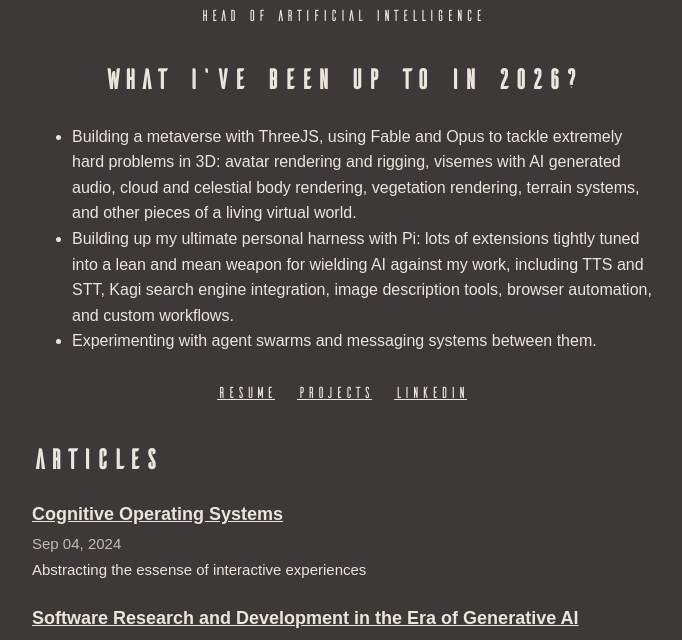
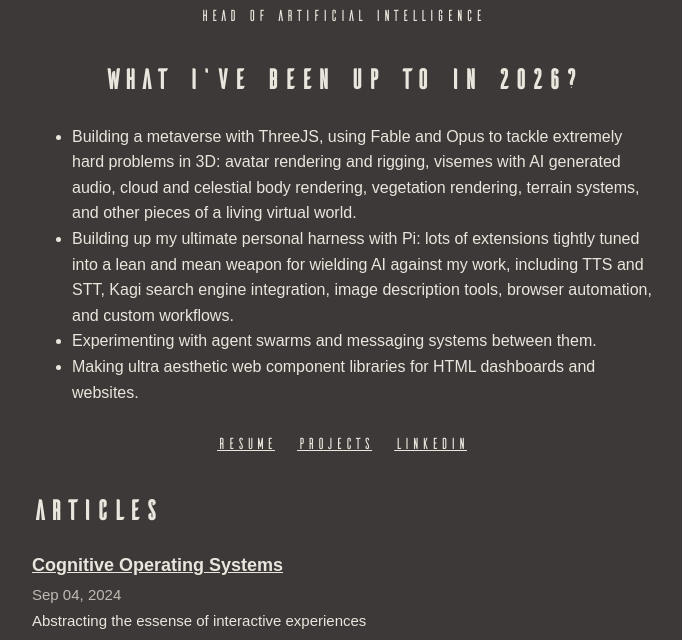
Before and after one commit to richardanaya/richardanaya.com, a plain HTML site: page index.html in a window 1280 px wide. Shown: the part 447-1087 px from the top of the page, without its empty margins (298-980 px from the left). Drawn offline with Linux system fonts and the light colour scheme.

Commit message:
Add web component work to homepage

```diff
--- a/index.html
+++ b/index.html
@@ -104,6 +104,7 @@ h2 {
 						<li>Building a metaverse with ThreeJS, using Fable and Opus to tackle extremely hard problems in 3D: avatar rendering and rigging, visemes with AI generated audio, cloud and celestial body rendering, vegetation rendering, terrain systems, and other pieces of a living virtual world.</li>
 						<li>Building up my ultimate personal harness with Pi: lots of extensions tightly tuned into a lean and mean weapon for wielding AI against my work, including TTS and STT, Kagi search engine integration, image description tools, browser automation, and custom workflows.</li>
 						<li>Experimenting with agent swarms and messaging systems between them.</li>
+						<li>Making ultra aesthetic web component libraries for HTML dashboards and websites.</li>
 					</ul>
 				</div>
 			</section>
```
